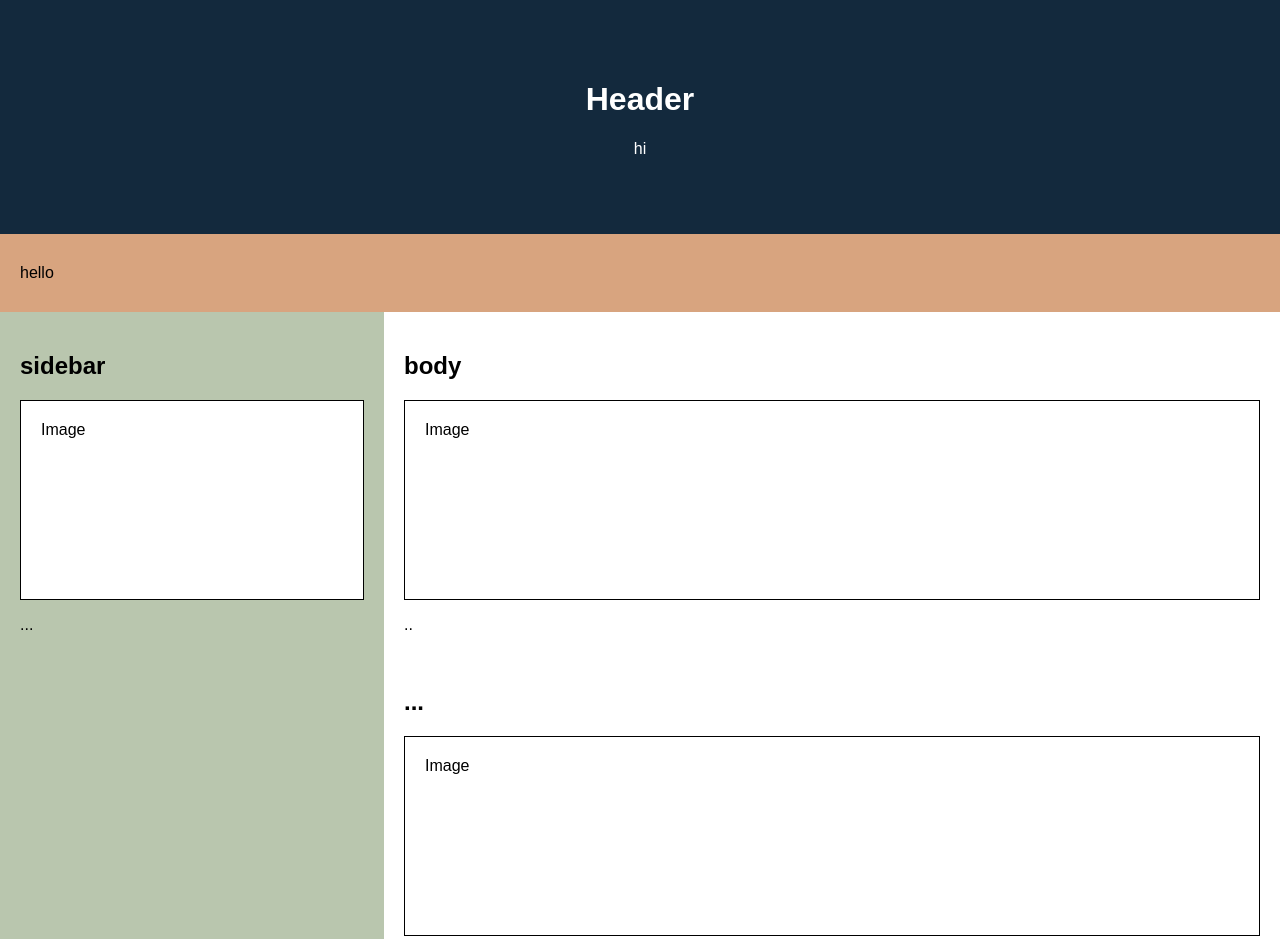
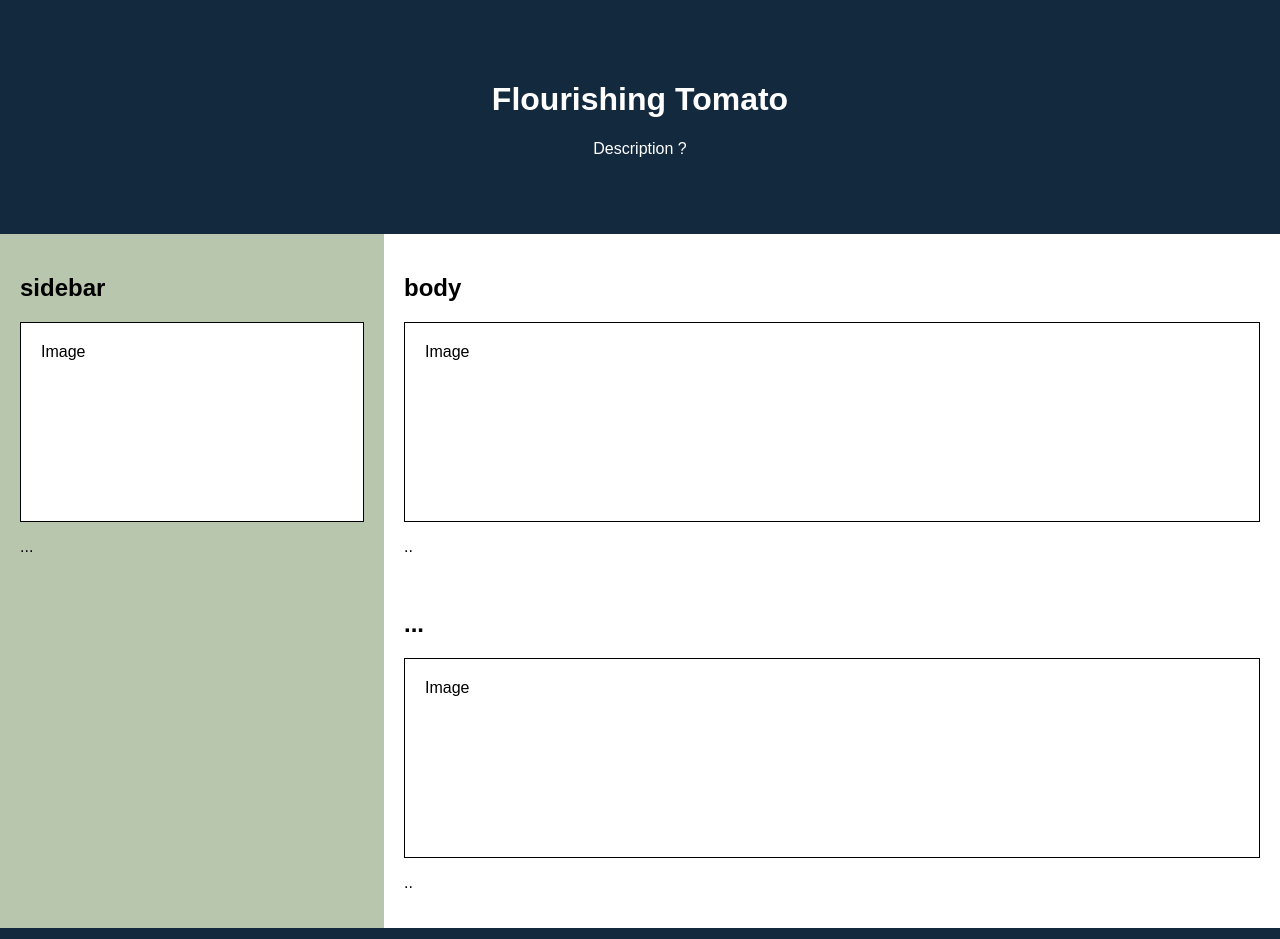
Before and after one commit to hafeezarif/Flourishing-Tomato, a plain HTML site: page index.html in a window 1280 px wide. Shown: the top 939 px of the page. Drawn offline with Linux system fonts and the light colour scheme.

Commit message:
Refined Layout, Still needs CSS (NO JS YET)

```diff
--- a/assets/style.css
+++ b/assets/style.css
@@ -12,16 +12,6 @@
     text-align: center;
     background: #13293d;
     color: #fff;
-  }
-
-  nav {
-    display: flex;
-    background-color: #d8a47f;
-  }
-
-  nav p {
-    padding: 14px 20px;
-    text-decoration: none;
   }
 
   main {
--- a/index.html
+++ b/index.html
@@ -4,16 +4,13 @@
     <meta charset="UTF-8" />
     <meta name="viewport" content="width=device-width, initial-scale=1" />
     <link rel="stylesheet" type="text/css" href="./assets/style.css" />
-    <title>Title</title>
+    <title>Flourishing Tomato</title>
   </head>
   <body>
     <header>
-      <h1>Header</h1>
-      <p>hi</p>
+      <h1>Flourishing Tomato</h1>
+      <p>Description ?</p>
     </header>
-    <nav>
-      <p>hello</p>
-    </nav>
     <main>
       <aside>
         <h2>sidebar</h2>
```
